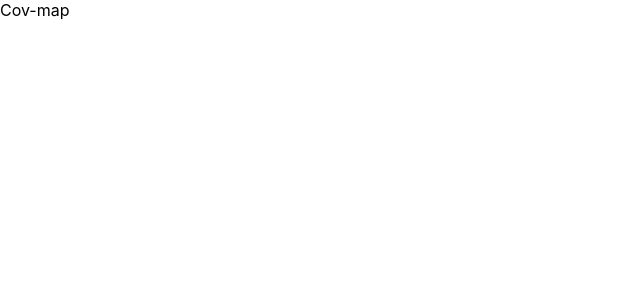
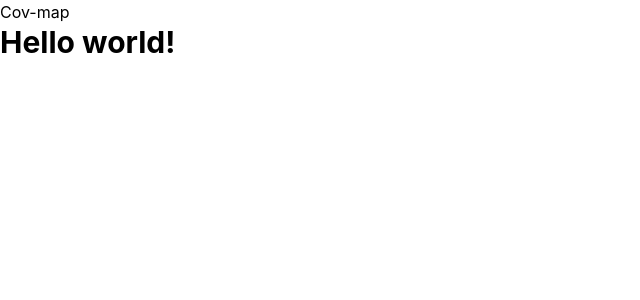
Before and after one commit to thtngan/FDI-CaBaBu, a React (Create React App) app in the folder cov-map/: page / in a window 1280 px wide. Shown: the top 300 px of the page, without its empty margins (0-640 px from the left). Built offline with nearby package versions, Linux system fonts and the light colour scheme.

Commit message:
Setup tailwind

```diff
--- a/cov-map/package.json
+++ b/cov-map/package.json
@@ -34,5 +34,10 @@
       "last 1 firefox version",
       "last 1 safari version"
     ]
+  },
+  "devDependencies": {
+    "autoprefixer": "^10.4.2",
+    "postcss": "^8.4.6",
+    "tailwindcss": "^3.0.22"
   }
 }
--- a/cov-map/src/App.js
+++ b/cov-map/src/App.js
@@ -4,6 +4,9 @@
   return (
     <div className="App">
       <Home/>
+      <h1 className="text-3xl font-bold ">
+      Hello world!
+    </h1>
     </div>
   );
 }
--- a/cov-map/src/index.css
+++ b/cov-map/src/index.css
@@ -11,3 +11,7 @@
   font-family: source-code-pro, Menlo, Monaco, Consolas, 'Courier New',
     monospace;
 }
+
+@tailwind base;
+@tailwind components;
+@tailwind utilities;
--- /dev/null
+++ b/cov-map/tailwind.config.js
@@ -0,0 +1,9 @@
+module.exports = {
+  content: [
+    "./src/**/*.{js,jsx,ts,tsx}",
+  ],
+  theme: {
+    extend: {},
+  },
+  plugins: [],
+}
```
